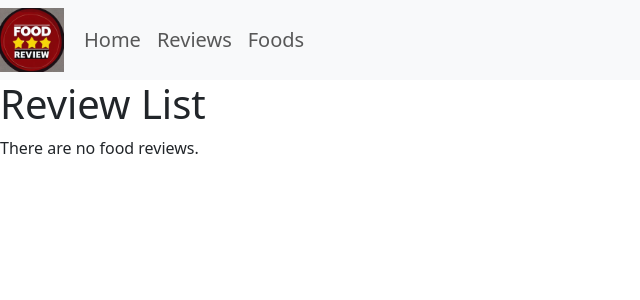
After one commit to kscall/cs3300-exploration, a Django app: page /reviews/ in a window 1280 px wide. The commit adds this page. Shown: the top 300 px of the page, without its empty margins (0-640 px from the left). Run offline with Django 4.2, Linux system fonts and the light colour scheme; data that the repository does not hold is empty; some libraries are stand-ins or nearby versions.

Commit message:
Review Detail/List

```diff
--- a/food_app/models.py
+++ b/food_app/models.py
@@ -9,7 +9,6 @@ class Review(models.Model):
     name = models.CharField("Food", max_length=200)
     details = models.TextField(max_length=200)
     image = models.ImageField(blank=True)
-    rating = Rating()
 
     #Define default String to return the name for representing the Model object."
     def __str__(self):
--- a/food_app/templates/food_app/base_template.html
+++ b/food_app/templates/food_app/base_template.html
@@ -1,34 +1,26 @@
 {% load static %}
-
 <!DOCTYPE html>
 <html lang="en">
   <head>
     <title>Food Reviews</title>
     <meta charset="utf-8" />
     <meta name="viewport" content="width=device-width, initial-scale=1" />
-    <title>Bootstrap demo</title>
-    <link href="https://cdn.jsdelivr.net/npm/bootstrap@5.3.1/dist/css/bootstrap.min.css" rel="stylesheet" integrity="sha384-4bw+/aepP/YC94hEpVNVgiZdgIC5+VKNBQNGCHeKRQN+PtmoHDEXuppvnDJzQIu9" crossorigin="anonymous" />
+    {% load bootstrap5 %}
+    {% bootstrap_css %}
+    {% bootstrap_javascript %}
   </head>
 
   <body>
+    <nav class="navbar navbar-expand-lg navbar-light bg-light lead">
+      <img src="{% static 'images/foodreview.jpg' %}" height="64" width="64" />
       <div class="container-fluid">
-      <!-- Navbar -->
-      <nav class="navbar navbar-expand-lg bg-body-tertiary">
-        <div class="container-fluid">
-          <img src="{% static 'images/foodreview.jpg' %}" width="64" height="64">
-          <button class="navbar-toggler" type="button" data-bs-toggle="collapse" data-bs-target="#navbarNav" aria-controls="navbarNav" aria-expanded="false" aria-label="Toggle navigation"><span class="navbar-toggler-icon"></span></button>
-          <div class="collapse navbar-collapse" id="navbarNav">
-            <ul class="navbar-nav">
-              <li class="nav-item">
-                <a class="nav-link active" aria-current="page" href="{% url 'index' %}">Home</a>
-              </li>
-              <li class="nav-item">
-                <a class="nav-link" href="#">Reviews</a>
-              </li>
-              <li class="nav-item">
+        <button class="navbar-toggler" type="button" data-bs-toggle="collapse" data-bs-target="#navbarNavAltMarkup" aria-controls="navbarNavAltMarkup" aria-expanded="false" aria-label="Toggle navigation"><span class="navbar-toggler-icon"></span></button>
+        <div class="collapse navbar-collapse" id="navbarNavAltMarkup">
+          <div class="navbar-nav">
+            <a class="nav-link" href="{% url 'index' %}">Home</a>
+            <a class="nav-link" href="{% url 'reviews' %}">Reviews</a>
             <a class="nav-link" href="#">Foods</a>
-              </li>
-            </ul>
+          </div>
         </div>
       </div>
     </nav>
@@ -37,6 +29,5 @@
     {% block content %}
 
     {% endblock %}
-    </div>
   </body>
 </html>
--- /dev/null
+++ b/food_app/templates/food_app/review_list.html
@@ -0,0 +1,16 @@
+{% extends 'food_app/base_template.html' %}
+
+{% block content %}
+  <h1>Review List</h1>
+  {% if review_list %}
+    <ul>
+      {% for review in review_list %}
+        <li>
+          <a href="{{ review.get_absolute_url }}">{{ review.name }}</a>
+        </li>
+      {% endfor %}
+    </ul>
+  {% else %}
+    <p>There are no food reviews.</p>
+  {% endif %}
+{% endblock %}
--- a/food_app/urls.py
+++ b/food_app/urls.py
@@ -9,4 +9,7 @@ urlpatterns = [
 # name='index' parameter is to dynamically create url
 # example in html <a href="{% url 'index' %}">Home</a>.
     path('', views.index, name='index'),
+
+    path('reviews/', views.ReviewListView.as_view(), name= 'reviews'),
+    path('review/<int:pk>', views.ReviewDetailView.as_view(), name='review-detail'),
 ]
--- a/food_app/views.py
+++ b/food_app/views.py
@@ -1,8 +1,17 @@
-from django.shortcuts import render
+from django.shortcuts import render, redirect
 from django.http import HttpResponse
+from .models import *
+from django.views import generic
+from django.contrib import messages
+
 # Create your views here.
 def index(request):
 
 
 # Render the HTML template index.html with the data in the context variable.
    return render( request, 'food_app/index.html')
+
+class ReviewListView(generic.ListView):
+   model = Review
+class ReviewDetailView(generic.DetailView):
+   model = Review
--- a/food_project/settings.py
+++ b/food_project/settings.py
@@ -39,6 +39,7 @@ INSTALLED_APPS = [
     'django.contrib.staticfiles',
     'food_app',
     'star_ratings',
+    'bootstrap5',
 ]
 
 MIDDLEWARE = [
--- a/food_project/urls.py
+++ b/food_project/urls.py
@@ -16,8 +16,10 @@ Including another URLconf
 """
 from django.contrib import admin
 from django.urls import path, include
+
 urlpatterns = [
     path('admin/', admin.site.urls),
     #connect path to portfolio_app urls
     path('', include('food_app.urls')),
+    path('ratings/', include('star_ratings.urls', namespace='ratings')),
 ]
```
Also changed, not shown: food_app/templates/food_app/review_detail.html (added, +9 -0 lines), food_app/migrations/0002_alter_review_name.py (added), food_app/migrations/0003_review_rating.py (added). Lines whose indentation alone changed are shown as unchanged.
